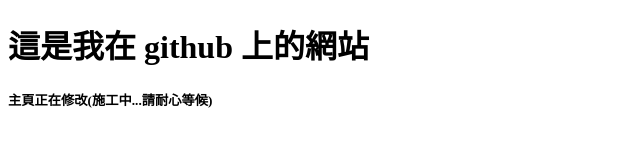
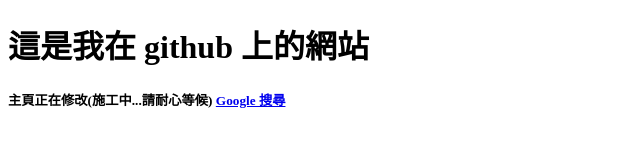
Before and after one commit to s911128/website, a plain HTML site: page index.html in a window 1280 px wide. Shown: the full height of the page, 0-640 px from the left. Drawn offline with Linux system fonts and the light colour scheme.

Commit message:
新增google搜尋連結

```diff
--- a/index.html
+++ b/index.html
@@ -8,5 +8,6 @@
 <body>
     <h1> 這是我在 github 上的網站 </h1>
     <h5> 主頁正在修改(施工中...請耐心等候)
+    <a href="www.google.com">Google 搜尋</a>
 </body>
 </html>
```
